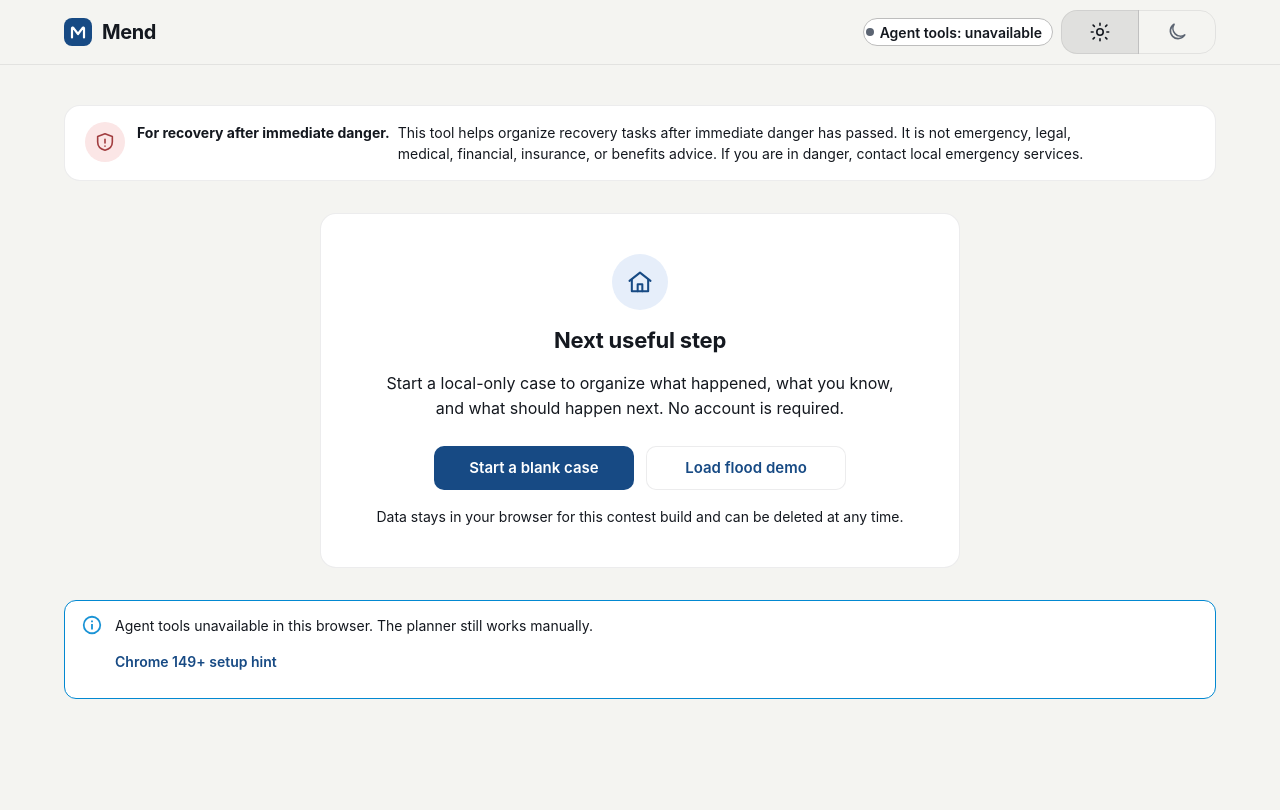
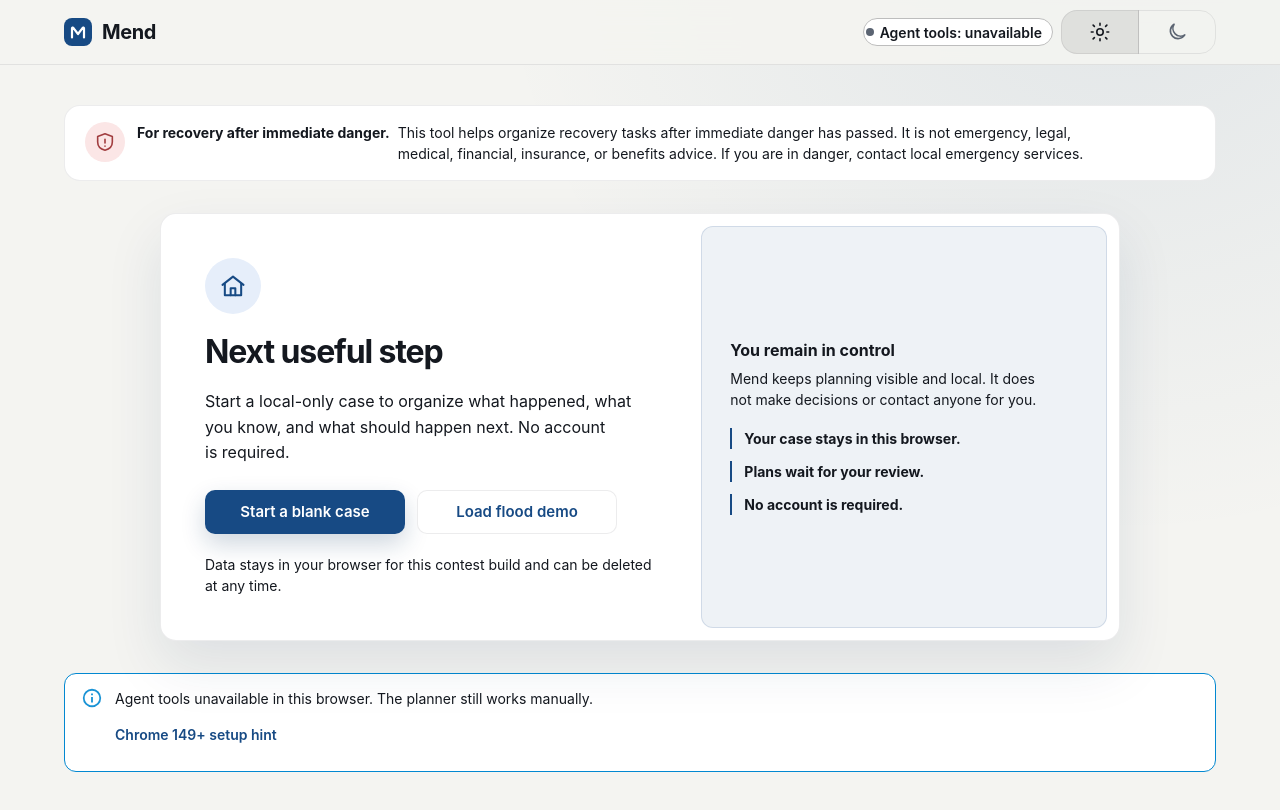
Before and after one commit to ericthayer/mend, a React (Vite) app: page / in a window 1280 px wide. Shown: the top 810 px of the page. Built offline with nearby package versions, Linux system fonts and the light colour scheme.

Commit message:
feat: enhance accessibility and visual refinement for user interface components

```diff
--- a/src/app/AppShell.tsx
+++ b/src/app/AppShell.tsx
@@ -73,8 +73,9 @@ export function AppShell({
           position: 'sticky',
           top: 0,
           zIndex: theme.zIndex.appBar,
-          bgcolor: 'background.default',
+          bgcolor: 'rgb(var(--mui-palette-background-defaultChannel) / 0.88)',
           backdropFilter: 'blur(14px)',
+          WebkitBackdropFilter: 'blur(14px)',
           borderBottom: '1px solid',
           borderColor: 'divider',
         })}
--- a/src/components/EmptyState.tsx
+++ b/src/components/EmptyState.tsx
@@ -1,4 +1,4 @@
-import { Button, Paper, Stack, Typography } from '@mui/material';
+import { Box, Button, Paper, Stack, Typography } from '@mui/material';
 import { HouseIcon } from './icons';
 import { IconTile } from './SectionCard';
 
@@ -15,27 +15,63 @@ export function EmptyState({ onStartBlank, onLoadDemo, busy = false }: EmptyStat
       elevation={0}
       aria-labelledby="empty-state-heading"
       sx={{
-        p: { xs: 3, sm: 5 },
+        p: { xs: 1, sm: 1.5 },
         mx: 'auto',
-        maxWidth: 640,
+        maxWidth: 960,
+        position: 'relative',
+        isolation: 'isolate',
+        overflow: 'hidden',
+        boxShadow: '0 24px 56px rgb(var(--mui-palette-primary-darkChannel) / 0.1)',
+      }}
+    >
+      <Box
+        sx={{
           display: 'grid',
-        justifyItems: 'center',
-        textAlign: 'center',
-        gap: 2,
+          gridTemplateColumns: { xs: 'minmax(0, 1fr)', md: 'minmax(0, 1.12fr) minmax(17rem, 0.88fr)' },
+          gap: { xs: 1, md: 1.5 },
+          alignItems: 'stretch',
+        }}
+      >
+        <Stack
+          spacing={{ xs: 2, sm: 2.5 }}
+          sx={{
+            p: { xs: 2, sm: 3, md: 4 },
+            justifyContent: 'center',
+            alignItems: { xs: 'center', md: 'flex-start' },
+            textAlign: { xs: 'center', md: 'left' },
           }}
         >
           <IconTile tint="case" size={56}>
             <HouseIcon width={28} height={28} />
           </IconTile>
-      <Typography component="h2" variant="h2" id="empty-state-heading" sx={{ fontSize: '1.375rem' }}>
+          <Typography
+            component="h2"
+            variant="h2"
+            id="empty-state-heading"
+            sx={{
+              fontSize: { xs: '1.625rem', sm: '2rem' },
+              lineHeight: 1.1,
+              letterSpacing: '-0.035em',
+              textWrap: 'balance',
+            }}
+          >
             Next useful step
           </Typography>
-      <Typography component="p" variant="body1" color="text.secondary" sx={{ maxWidth: '52ch' }}>
+          <Typography
+            component="p"
+            variant="body1"
+            color="text.secondary"
+            sx={{ maxWidth: '48ch', textWrap: 'pretty' }}
+          >
             Start a local-only case to organize what happened, what you know, and what should happen
             next. No account is required.
           </Typography>
 
-      <Stack direction={{ xs: 'column', sm: 'row' }} spacing={1.5} sx={{ width: { xs: '100%', sm: 'auto' }, pt: 1 }}>
+          <Stack
+            direction={{ xs: 'column', sm: 'row' }}
+            spacing={1.5}
+            sx={{ width: { xs: '100%', sm: 'auto' }, pt: 0.5 }}
+          >
             <Button
               type="button"
               variant="contained"
@@ -56,9 +92,53 @@ export function EmptyState({ onStartBlank, onLoadDemo, busy = false }: EmptyStat
             </Button>
           </Stack>
 
-      <Typography component="p" variant="body2" color="text.secondary">
+          <Typography component="p" variant="body2" color="text.secondary" sx={{ maxWidth: '52ch' }}>
             Data stays in your browser for this contest build and can be deleted at any time.
           </Typography>
+        </Stack>
+
+        <Box
+          component="aside"
+          aria-labelledby="start-control-heading"
+          sx={{
+            p: { xs: 2.5, sm: 3, md: 3.5 },
+            display: 'flex',
+            alignItems: 'center',
+            borderRadius: '12px',
+            backgroundColor: 'rgb(var(--mui-palette-primary-mainChannel) / 0.07)',
+            border: '1px solid',
+            borderColor: 'rgb(var(--mui-palette-primary-mainChannel) / 0.14)',
+          }}
+        >
+          <Stack spacing={2.25} sx={{ width: '100%' }}>
+            <Box>
+              <Typography component="h3" variant="h3" id="start-control-heading" sx={{ mb: 0.75 }}>
+                You remain in control
+              </Typography>
+              <Typography component="p" variant="body2" color="text.secondary" sx={{ maxWidth: '35ch' }}>
+                Mend keeps planning visible and local. It does not make decisions or contact anyone for you.
+              </Typography>
+            </Box>
+            <Box component="ul" sx={{ display: 'grid', gap: 1.5, m: 0, p: 0, listStyle: 'none' }}>
+              <Box component="li" sx={{ borderLeft: '2px solid', borderColor: 'primary.main', pl: 1.5 }}>
+                <Typography variant="body2" sx={{ fontWeight: 650 }}>
+                  Your case stays in this browser.
+                </Typography>
+              </Box>
+              <Box component="li" sx={{ borderLeft: '2px solid', borderColor: 'primary.main', pl: 1.5 }}>
+                <Typography variant="body2" sx={{ fontWeight: 650 }}>
+                  Plans wait for your review.
+                </Typography>
+              </Box>
+              <Box component="li" sx={{ borderLeft: '2px solid', borderColor: 'primary.main', pl: 1.5 }}>
+                <Typography variant="body2" sx={{ fontWeight: 650 }}>
+                  No account is required.
+                </Typography>
+              </Box>
+            </Box>
+          </Stack>
+        </Box>
+      </Box>
     </Paper>
   );
 }
--- a/src/styles/global.css
+++ b/src/styles/global.css
@@ -13,6 +13,15 @@ body {
 
 a {
   text-underline-offset: 0.15em;
+}
+
+body {
+  background-image: radial-gradient(
+    circle at 88% -12%,
+    rgb(var(--mui-palette-primary-mainChannel) / 0.09),
+    transparent min(54vw, 40rem)
+  );
+  background-repeat: no-repeat;
 }
 
 :focus-visible {
--- a/src/styles/theme.ts
+++ b/src/styles/theme.ts
@@ -149,13 +149,30 @@ export const mendTheme = createTheme({
           borderRadius: 10,
           paddingLeft: 18,
           paddingRight: 18,
+          transition:
+            'transform 180ms cubic-bezier(0.22, 1, 0.36, 1), box-shadow 180ms cubic-bezier(0.22, 1, 0.36, 1), background-color 180ms cubic-bezier(0.22, 1, 0.36, 1)',
+          '&:active': {
+            transform: 'scale(0.985)',
+          },
+        },
+        contained: {
+          boxShadow: '0 10px 24px rgb(var(--mui-palette-primary-darkChannel) / 0.2)',
+          '@media (hover: hover)': {
+            '&:hover': {
+              transform: 'translateY(-1px)',
+              boxShadow: '0 14px 30px rgb(var(--mui-palette-primary-darkChannel) / 0.26)',
+            },
+          },
         },
         outlined: {
           borderColor: 'var(--mui-palette-divider)',
           backgroundColor: 'var(--mui-palette-background-paper)',
-          '&:hover': {
-            borderColor: 'var(--mui-palette-text-secondary)',
-            backgroundColor: 'var(--mui-palette-action-hover)',
+          '@media (hover: hover)': {
+            '&:hover': {
+              transform: 'translateY(-1px)',
+              borderColor: 'var(--mui-palette-text-secondary)',
+              backgroundColor: 'var(--mui-palette-action-hover)',
+            },
           },
         },
       },
@@ -231,6 +248,9 @@ export const mendTheme = createTheme({
           caretColor: 'var(--mui-palette-primary-main)',
           scrollbarColor:
             'var(--mui-palette-text-secondary) var(--mui-palette-background-default)',
+          backgroundImage:
+            'radial-gradient(circle at 88% -12%, rgb(var(--mui-palette-primary-mainChannel) / 0.09), transparent min(54vw, 40rem))',
+          backgroundRepeat: 'no-repeat',
         },
         '::selection': {
           backgroundColor: 'rgb(var(--mui-palette-primary-mainChannel) / 0.24)',
```
Also changed, not shown: public/llms.txt (added), 3 other files (tests, documents, lock files or other folders). Lines whose indentation alone changed are shown as unchanged.
